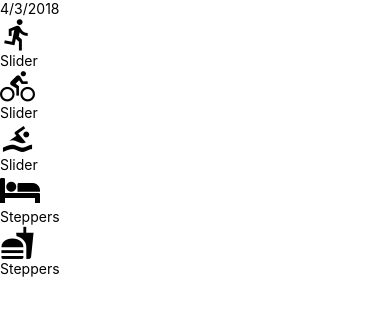
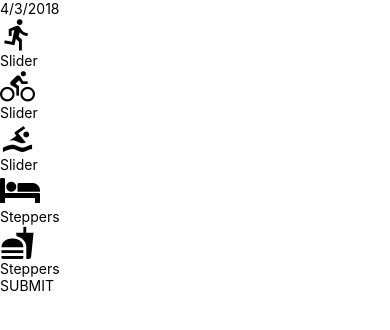
Before and after one commit to rwStarnight/myFitness, a React Native app: screen / in a window 390 px wide. Shown: the top 330 px of the page. Built offline with nearby package versions, Linux system fonts and the light colour scheme.

Commit message:
add Touchable

```diff
--- a/components/AddEntry.js
+++ b/components/AddEntry.js
@@ -1,9 +1,18 @@
 import React, { Component } from 'react';
-import { View } from 'react-native';
-import { getMetricMetaInfo} from '../utils/helpers';
+import { View, TouchableOpacity, Text } from 'react-native';
+import { getMetricMetaInfo, timeToString } from '../utils/helpers';
 import Slider from './Slider';
 import Steppers from './Steppers';
 import DateHeader from './DateHeader';
+
+function SubmitBtn({ onPress }) {
+    return (
+        <TouchableOpacity
+            onPress={onPress}>
+            <Text>SUBMIT</Text>
+        </TouchableOpacity>
+    )
+}
 
 export default class AddEntry extends Component {
     state = {
@@ -40,6 +49,27 @@
             [metric]: value,
         }))
     };
+    submit = () => {
+      const key = timeToString();
+      const entry = this.state;
+
+      // Update Redux
+
+      this.setState(() => ({
+          run: 0,
+          bike: 0,
+          swim: 0,
+          sleep: 0,
+          eat: 0,
+      }))
+
+      // Navigate to home
+
+      // Save to DB
+
+      // Clear local notification
+    };
+
     render() {
         const metaInfo = getMetricMetaInfo();
 
@@ -68,6 +98,7 @@
                         </View>
                     )
                 })}
+                <SubmitBtn onPress={this.submit}/>
             </View>
         )
     }
```
